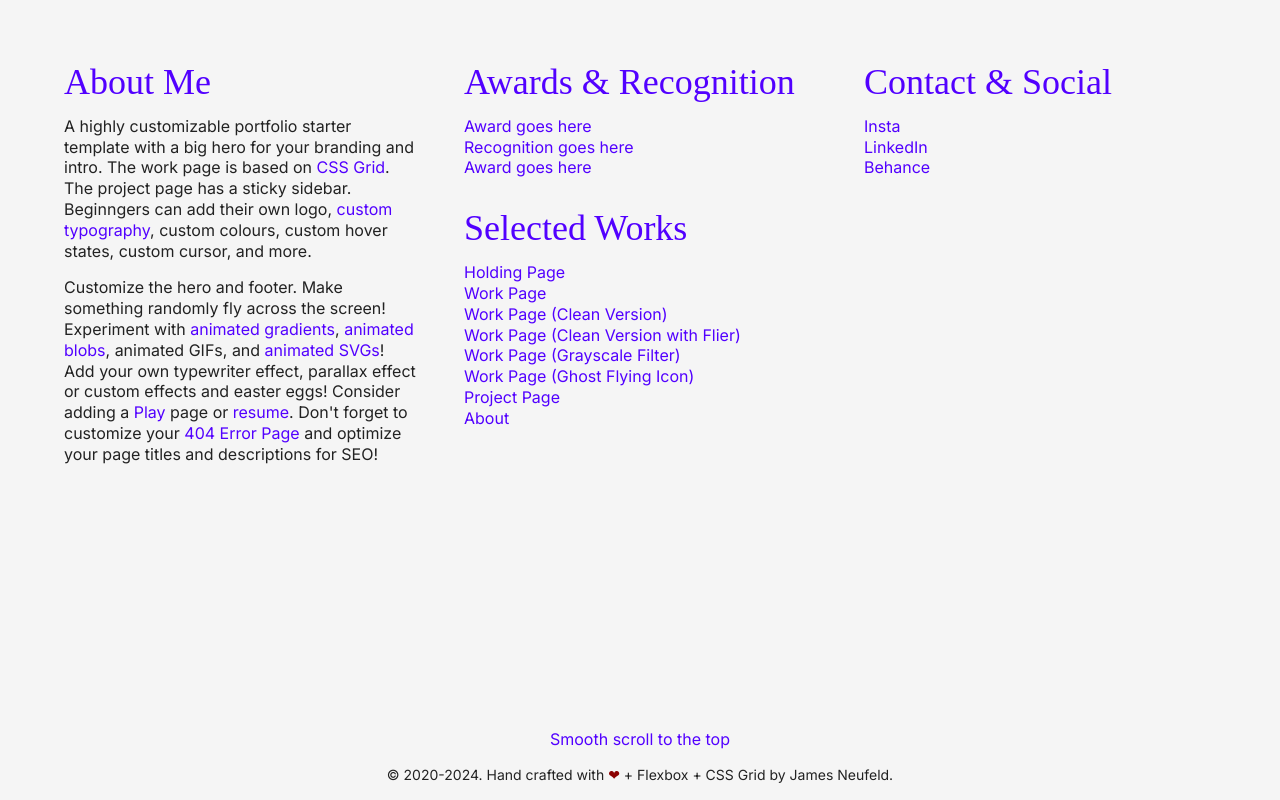
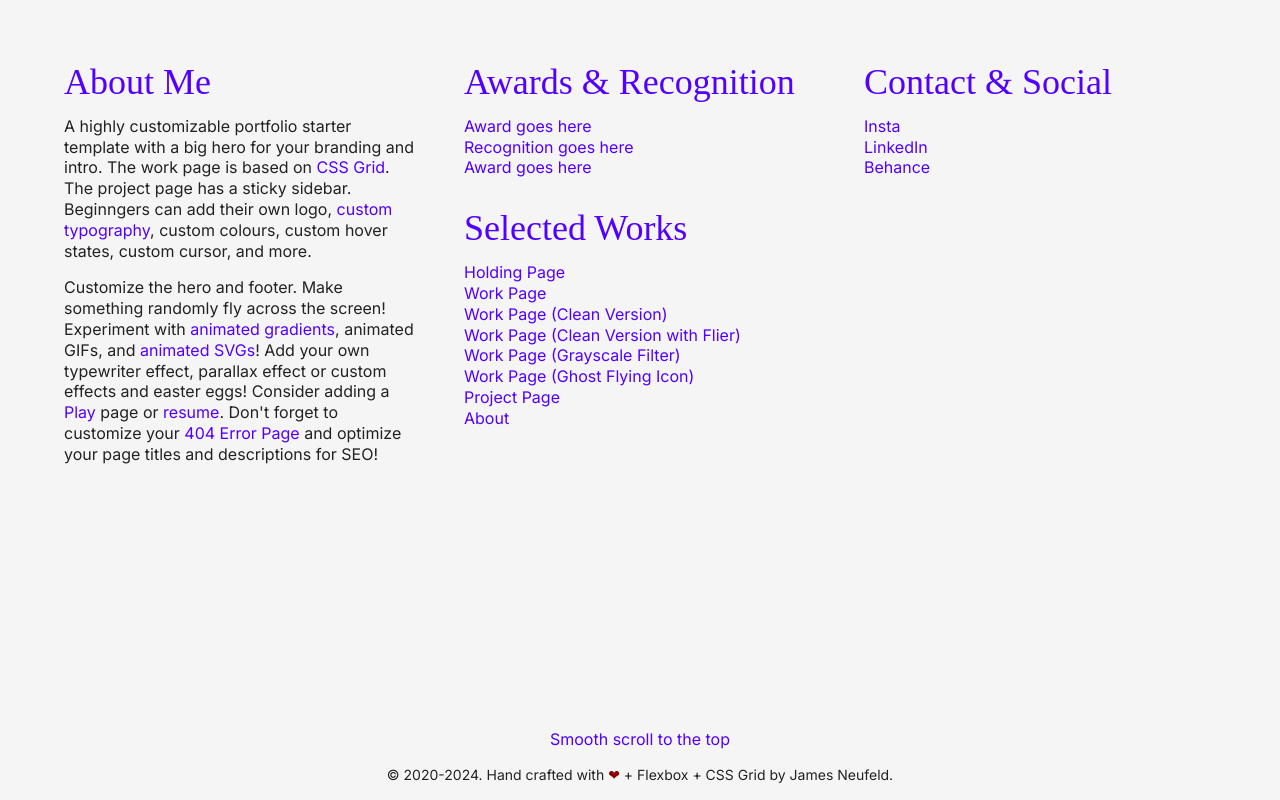
Before and after one commit to jamesdneufeld/portfolio-for-creatives, a plain HTML site: page project-1.html in a window 1280 px wide. Shown: the part 4209-5009 px from the top of the page. Drawn offline with nearby package versions, Linux system fonts and the light colour scheme; a web font is replaced by a local one.

Commit message:
update about text

```diff
--- a/project-1.html
+++ b/project-1.html
@@ -63,8 +63,7 @@
         page has a sticky sidebar. Beginngers can add their own logo, <a href="https://fonts.google.com/" target="_blank">custom
         typography</a>, custom colours, custom hover states, custom cursor, and more.</p>
       <p>Customize the hero and footer. Make something randomly fly across the screen! Experiment with <a
-          href="https://mycolor.space/gradient" target="_blank">animated gradients</a>, <a
-          href="https://blobanimation.com/" target="_blank">animated blobs</a>, animated GIFs, and <a
+          href="https://mycolor.space/gradient" target="_blank">animated gradients</a>, animated GIFs, and <a
           href="https://www.svgator.com/" target="_blank">animated SVGs</a>! Add your own typewriter effect, parallax
         effect or custom effects and easter eggs! Consider adding a <a href="play.html">Play</a> page or <a
           href="resume.html">resume</a>. Don't forget to customize your <a href="404.html">404 Error Page</a> and
```
Also changed, not shown: project-2.html (+1 -2 lines), work-clean-flier.html (+1 -2 lines), work-clean.html (+1 -2 lines), work-ghost.html (+1 -2 lines), work-grayscale.html (+1 -2 lines), work.html (+1 -2 lines).
